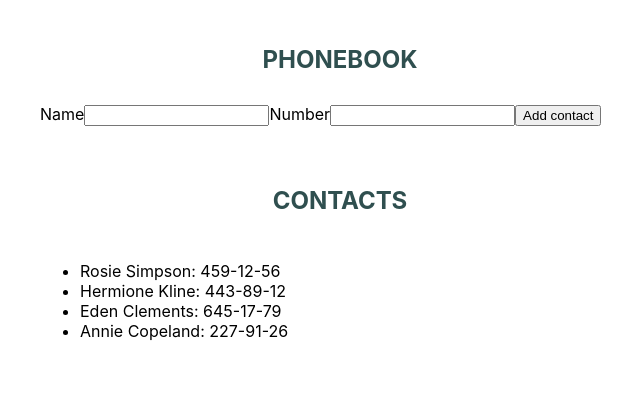
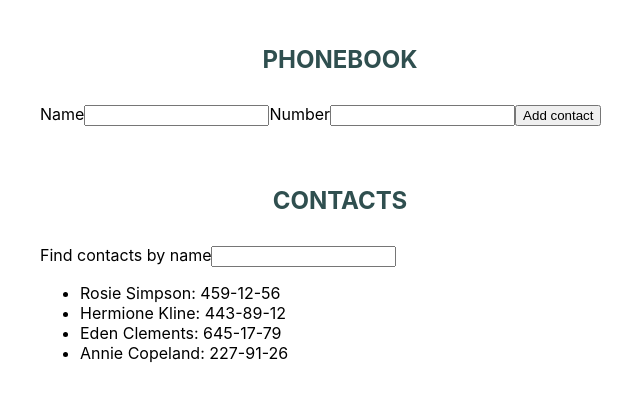
Before and after one commit to teiatan/goit-react-hw-02-phonebook, a React (Create React App) app: page / in a window 1280 px wide. Shown: the top 402 px of the page, without its empty margins (300-940 px from the left). Built offline with nearby package versions, Linux system fonts and the light colour scheme.

Commit message:
filter class with input change handler function

```diff
--- a/src/components/Filter/Filter.js
+++ b/src/components/Filter/Filter.js
@@ -1,11 +1,31 @@
 //import PropTypes from 'prop-types';
+import { Component } from "react";
 
-export function Filter({props}) {
-    return (
-        <>
+export class Filter extends Component {
+    state = {
+        filter: "",
+    };
 
-        </>
-    );
+    handleInputChange = e => {
+        const { name, value } = e.currentTarget;
+        this.setState(
+            {[name]: value}
+        );
+    };
+
+    render() {
+        return (
+            <label>
+                Find contacts by name
+                <input
+                    type="text"
+                    name="filter"
+                    value={this.state.value}
+                    onChange={this.handleInputChange}
+                />
+            </label>
+        );
+    }
 };
 
 Filter.propTypes = {
```
